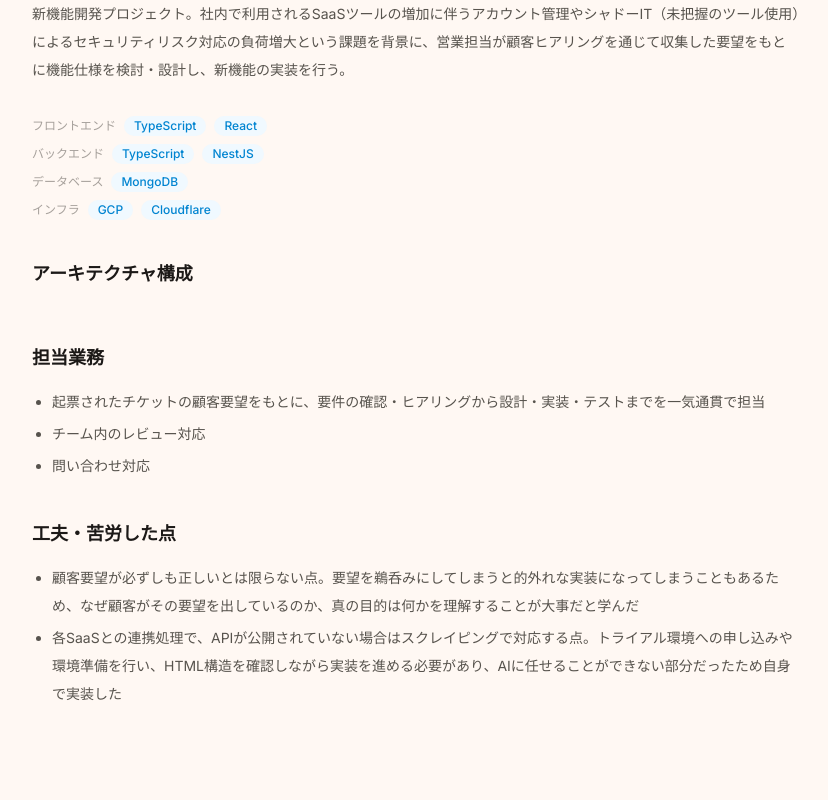
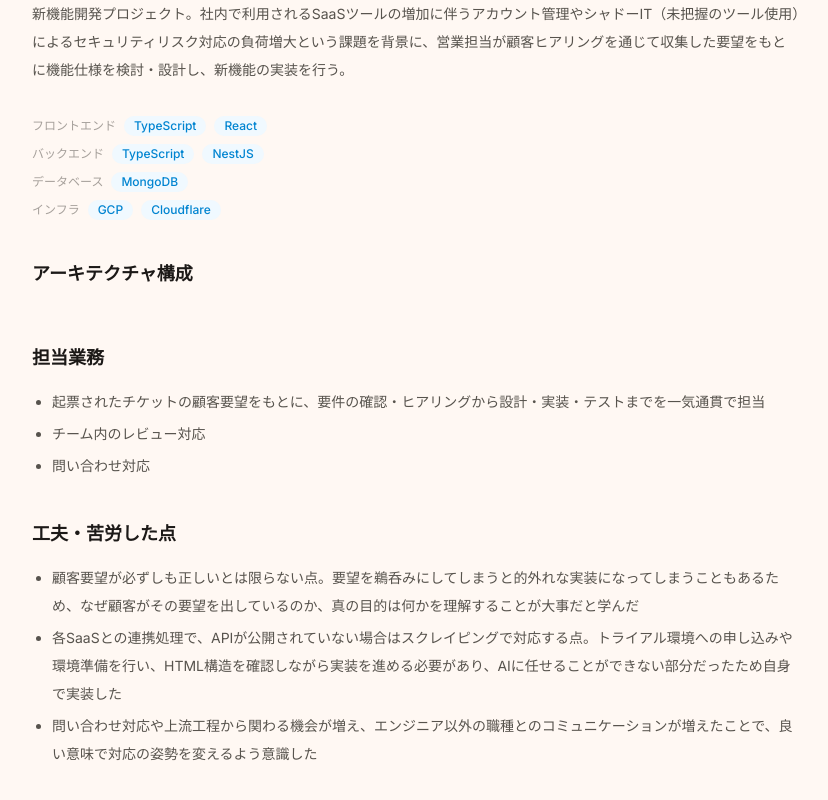
Before and after one commit to daikiku10/bayan-top-page, a Next.js app: page /engagements/4 in a window 1280 px wide. Shown: the part 348-1148 px from the top of the page, without its empty margins (224-1052 px from the left). Built offline with nearby package versions, Linux system fonts and the light colour scheme.

Commit message:
工夫・苦労した点に職種を越えたコミュニケーションへの意識を追加
Co-Authored-By: Claude Sonnet 5 <noreply@anthropic.com>
Claude-Session: https://claude.ai/code/session_018wHKcbx69EeUKcVAAEvZBr

```diff
--- a/src/data/engagements.ts
+++ b/src/data/engagements.ts
@@ -30,6 +30,7 @@ export const engagements: Engagement[] = [
         items: [
           "顧客要望が必ずしも正しいとは限らない点。要望を鵜呑みにしてしまうと的外れな実装になってしまうこともあるため、なぜ顧客がその要望を出しているのか、真の目的は何かを理解することが大事だと学んだ",
           "各SaaSとの連携処理で、APIが公開されていない場合はスクレイピングで対応する点。トライアル環境への申し込みや環境準備を行い、HTML構造を確認しながら実装を進める必要があり、AIに任せることができない部分だったため自身で実装した",
+          "問い合わせ対応や上流工程から関わる機会が増え、エンジニア以外の職種とのコミュニケーションが増えたことで、良い意味で対応の姿勢を変えるよう意識した",
         ],
       },
     ],
```
